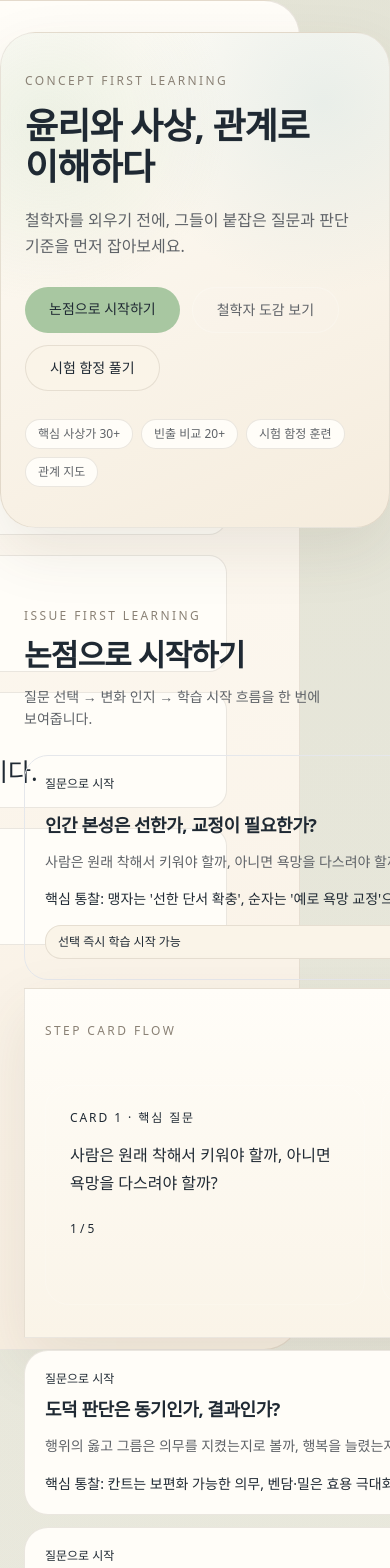
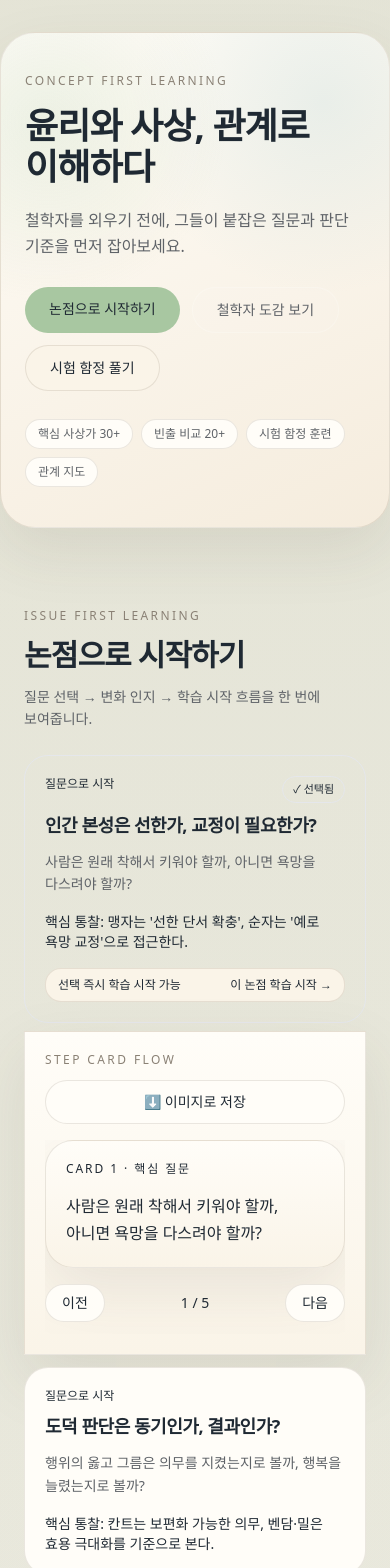
Before and after one commit to yogitobi31/yunsa-philosopher-atlas, a Next.js app: page / in a window 390 px wide. Shown: the top 1568 px of the page. Built offline with nearby package versions, Linux system fonts and the light colour scheme.

Commit message:
Refactor step cards to pager and switch export to canvas

```diff
--- a/app/globals.css
+++ b/app/globals.css
@@ -31,10 +31,10 @@ body {
   word-break: keep-all;
 }
 body { overflow-x: clip; }
-main, .app-shell, .page-shell, .page-container { width: 100%; max-width: 100%; }
-.page-shell { width: min(100% - 32px, 1120px); margin-inline: auto; }
-.section, .card-section, .content-section, .step-card-flow, .step-card-row, .comparison-grid, .export-preview-wrapper, .content-row, .content-grid { width: 100%; max-width: 100%; min-width: 0; }
-.step-card-row > *, .comparison-grid > *, .content-row > *, .content-grid > * { min-width: 0; }
+main, .app, .app-shell, .page-shell, .page-container { width: 100%; max-width: 100%; min-width: 0; }
+.page-shell, .content-shell { width: min(100% - 32px, 1120px); margin-inline: auto; }
+.section, .card-section, .content-section, .step-card-flow, .comparison-grid, .content-row, .content-grid, .comparison-section, .related-section, .card, .question-card, section { width: 100%; max-width: 100%; min-width: 0; box-sizing: border-box; }
+section > *, .card > *, .question-card > *, .comparison-section > *, .related-section > *, .comparison-grid > *, .content-row > *, .content-grid > * { min-width: 0; max-width: 100%; }
 
 .glass { border: 1px solid var(--line); background: linear-gradient(180deg, #fffdf8 0%, #faf4e8 100%); box-shadow: var(--shadow-soft); }
 .section-shell { @apply rounded-[1.75rem] p-6 md:p-8 lg:p-10; }
@@ -45,20 +45,11 @@ main, .app-shell, .page-shell, .page-container { width: 100%; max-width: 100%; }
 .hero-network { position:absolute; inset:0; background-image: radial-gradient(circle at 12% 18%, rgba(168,199,161,.2), transparent 34%), radial-gradient(circle at 83% 14%, rgba(159,202,208,.2), transparent 36%); }
 
 .step-card-flow { width: 100%; max-width: 100%; min-width: 0; overflow: hidden; }
-.step-card-row { display:flex; gap:16px; width:100%; max-width:100%; min-width:0; overflow-x:auto; overflow-y:hidden; scroll-snap-type:x mandatory; padding-bottom:12px; -webkit-overflow-scrolling:touch; }
-.step-card { flex:0 0 clamp(280px, 38vw, 360px); min-width:280px; max-width:360px; min-height:220px; scroll-snap-align:start; word-break:keep-all; overflow-wrap:break-word; white-space:normal; line-height:1.7; }
-@media (max-width: 640px) { .step-card { flex-basis:min(82vw,340px); min-width:min(82vw,340px);} }
-
-.export-card-stage { position: fixed; left: 0; top: 0; width: 1080px; height: 1350px; transform: translateX(-200vw); pointer-events: none; z-index: -9999; overflow: hidden; contain: strict; }
-.export-card { width: 1080px; height: 1350px; box-sizing: border-box; background: linear-gradient(180deg, #fffdf8 0%, #f8efe2 100%); color: var(--text-main); padding: 72px; border: 1px solid var(--line); border-radius: 36px; display:grid; grid-template-rows:auto auto repeat(4, auto) 1fr auto; gap: 20px; }
-.export-card-header { padding: 22px 24px; border: 1px solid var(--line); border-radius: 20px; background: #fffaf1; }
-.export-card-kicker { font-size: 22px; letter-spacing: .1em; color: var(--text-soft); }
-.export-card-title { font-size: 52px; line-height: 1.2; font-weight: 800; letter-spacing: -0.03em; }
-.export-card-main-question { font-size: 30px; line-height: 1.6; color: var(--text-muted); }
-.export-card-section { border: 1px solid var(--line); border-radius: 18px; padding: 16px 18px; background: var(--surface); }
-.export-card-section h3 { font-size: 23px; font-weight: 750; margin-bottom: 8px; letter-spacing: -0.02em; }
-.export-card-section p { font-size: 25px; line-height: 1.6; color: var(--text-main); word-break: keep-all; overflow-wrap: break-word; }
-.export-card-tags { display:flex; flex-wrap:wrap; gap:8px; }
-.export-card-tag { border: 1px solid var(--line); border-radius: 999px; padding: 8px 14px; font-size: 20px; color: var(--text-main); background: var(--surface-soft); }
+.step-card-pager { width: 100%; max-width: 720px; margin-inline: auto; }
+.step-card { width: 100%; max-width: 100%; min-width: 0; box-sizing: border-box; border-radius: 28px; padding: clamp(20px, 4vw, 36px); background: linear-gradient(180deg, #FFFDF8 0%, #FAF4E8 100%); border: 1px solid rgba(80, 65, 45, 0.12); box-shadow: 0 24px 60px rgba(80, 65, 45, 0.10); color: #1F2933; overflow-wrap: break-word; word-break: keep-all; white-space: normal; line-height: 1.7; }
+.step-card * { max-width: 100%; min-width: 0; overflow-wrap: break-word; word-break: keep-all; white-space: normal; }
+.step-card-header { display: flex; align-items: center; justify-content: space-between; gap: 12px; flex-wrap: wrap; }
+.save-button { max-width: 100%; white-space: normal; }
+@media (max-width: 640px) { .step-card-header { display: block; } .save-button { width: 100%; margin-top: 12px; } }
 .archive-footer { border-top: 1px solid var(--line); margin-top: 3rem; padding: 2rem 0; }
 .archive-footer__inner { width: min(100% - 32px, 1120px); margin: 0 auto; color: var(--text-soft); }
--- a/src/components/IssueDetailPanel.tsx
+++ b/src/components/IssueDetailPanel.tsx
@@ -1,22 +1,19 @@
 "use client";
 import Link from "next/link";
-import { useMemo, useRef, useState } from "react";
+import { useMemo, useState } from "react";
 import { philosophers } from "@/data/philosophers";
 import { IssueTopic } from "@/src/types/issueTopic";
-import { toPngBlob } from "@/src/lib/htmlToImage";
-import { MemorizationExportCard } from "@/src/components/MemorizationExportCard";
 
 type Props = { topic: IssueTopic; compact?: boolean };
-
 type SaveState = "idle" | "saving" | "success" | "error";
 
 const nameById = Object.fromEntries(philosophers.map((p) => [p.id, p.name]));
 
 export function IssueDetailPanel({ topic, compact = false }: Props) {
-  const exportCardRef = useRef<HTMLDivElement | null>(null);
   const [toast, setToast] = useState<string | null>(null);
   const [saveError, setSaveError] = useState("");
   const [saveState, setSaveState] = useState<SaveState>("idle");
+  const [currentStep, setCurrentStep] = useState(0);
   const philosopherIds = useMemo(() => topic.relatedPhilosophers.join("-"), [topic]);
   const compareText = useMemo(
     () => topic.comparePairs.map((pair) => `${nameById[pair.a] ?? pair.a} vs ${nameById[pair.b] ?? pair.b}`).join(" / "),
@@ -24,6 +21,14 @@ export function IssueDetailPanel({ topic, compact = false }: Props) {
   );
 
   const fileName = `ethics-card_${slug(philosopherIds)}_${slug(topic.id)}.png`;
+
+  const steps = [
+    { title: "CARD 1 · 핵심 질문", body: topic.question },
+    { title: "CARD 2 · 맹자 vs 순자 핵심 비교", body: compareText },
+    { title: "CARD 3 · 시험 함정 포인트", body: topic.commonTrap },
+    { title: "CARD 4 · 한 줄 암기", body: topic.shortInsight },
+    { title: "CARD 5 · 저장 안내", body: "아래 저장 버튼으로 SNS 공유용 카드 생성" },
+  ];
 
   const showToast = (text: string) => {
     setToast(text);
@@ -34,19 +39,7 @@ export function IssueDetailPanel({ topic, compact = false }: Props) {
     setSaveState("saving");
     setSaveError("");
     try {
-      const node = exportCardRef.current;
-      if (!node) throw new Error("Export card ref is null");
-
-      const rect = node.getBoundingClientRect();
-      if (!rect.width || !rect.height) throw new Error(`Export card has invalid size: ${rect.width}x${rect.height}`);
-
-      if (document.fonts?.ready) await document.fonts.ready;
-      await waitForImages(node);
-      await new Promise(requestAnimationFrame);
-      await new Promise(requestAnimationFrame);
-
-      const blob = await toPngBlob(node, { pixelRatio: 2, width: 1080, height: 1350 });
-      const isMobile = /Android|iPhone|iPad|iPod/i.test(navigator.userAgent);
+      const blob = await createMemorizationPng(topic, compareText);
       const isIOS = /iPad|iPhone|iPod/.test(navigator.userAgent) || (/Macintosh/.test(navigator.userAgent) && navigator.maxTouchPoints > 1);
 
       if (isIOS) {
@@ -58,27 +51,17 @@ export function IssueDetailPanel({ topic, compact = false }: Props) {
       }
 
       const url = URL.createObjectURL(blob);
-      if (isMobile) {
-        const link = document.createElement("a");
-        link.href = url;
-        link.download = fileName;
-        link.rel = "noopener";
-        document.body.appendChild(link);
-        link.click();
-        link.remove();
-      } else {
       const link = document.createElement("a");
       link.href = url;
       link.download = fileName;
       document.body.appendChild(link);
       link.click();
       link.remove();
-      }
       setTimeout(() => URL.revokeObjectURL(url), 1000);
       setSaveState("success");
       showToast("암기카드 이미지가 저장되었습니다.");
     } catch (error) {
-      console.error("Image export failed:", error);
+      console.error("Canvas image export failed:", error);
       setSaveState("error");
       const message = error instanceof Error ? error.message : String(error);
       setSaveError(message);
@@ -86,35 +69,30 @@ export function IssueDetailPanel({ topic, compact = false }: Props) {
     }
   };
 
-  const steps = [
-    { title: "CARD 1 · 핵심 질문", body: topic.question },
-    { title: "CARD 2 · 맹자 vs 순자 핵심 비교", body: compareText },
-    { title: "CARD 3 · 시험 함정 포인트", body: topic.commonTrap },
-    { title: "CARD 4 · 한 줄 암기", body: topic.shortInsight },
-    { title: "CARD 5 · 저장용 프리미엄 카드", body: "아래 저장 버튼으로 SNS 공유용 카드 생성" },
-  ];
-
   return (
     <article className={`premium-card glass relative ${compact ? "p-5" : "p-6 md:p-7"}`}>
-      <div className="mb-3 flex items-center justify-between gap-2">
+      <div className="step-card-header mb-3">
         <p className="eyebrow">Step Card Flow</p>
-        <button disabled={saveState === "saving"} onClick={downloadImage} className="inline-flex min-h-11 items-center gap-2 rounded-full border border-[color:var(--line)] bg-[color:var(--surface)] px-4 py-2 text-sm text-[color:var(--text-main)] hover:border-cyan-200/60 disabled:cursor-not-allowed disabled:opacity-55">
+        <button disabled={saveState === "saving"} onClick={downloadImage} className="save-button inline-flex min-h-11 items-center justify-center gap-2 rounded-full border border-[color:var(--line)] bg-[color:var(--surface)] px-4 py-2 text-sm text-[color:var(--text-main)] hover:border-cyan-200/60 disabled:cursor-not-allowed disabled:opacity-55">
           ⬇ {saveState === "saving" ? "저장 중..." : saveState === "success" ? "저장 완료" : saveState === "error" ? "저장 실패" : "이미지로 저장"}
         </button>
       </div>
 
-      <div className="step-card-flow mt-4"><div className="step-card-row mt-4 pb-[calc(1rem+env(safe-area-inset-bottom))] [scrollbar-width:none] [&::-webkit-scrollbar]:hidden">
-        {steps.map((step, idx) => (
-          <section key={step.title} className="step-card rounded-3xl border border-white/15 bg-gradient-to-b from-[#fffdf8] to-[#faf4e8] p-6 shadow-[0_16px_40px_rgba(80,65,45,.12)]">
-            <p className="text-xs tracking-[0.16em] text-[color:var(--text-soft)]">{step.title}</p>
-            <p className="mt-4 text-[clamp(1rem,4.1vw,1.18rem)] leading-[1.75] text-[color:var(--text-main)] [word-break:keep-all] break-words">{step.body}</p>
-            <p className="mt-6 text-xs text-[color:var(--text-soft)]">{idx + 1} / 5</p>
+      <div className="step-card-flow mt-4">
+        <div className="step-card-pager">
+          <section className="step-card">
+            <p className="text-xs tracking-[0.16em] text-[color:var(--text-soft)]">{steps[currentStep].title}</p>
+            <p className="mt-4 text-[clamp(1rem,4.1vw,1.18rem)] text-[color:var(--text-main)]">{steps[currentStep].body}</p>
           </section>
-        ))}
-      </div></div>
-
-      <div className="export-card-stage" aria-hidden>
-        <MemorizationExportCard ref={exportCardRef} topic={topic} />
+          <div className="mt-4 flex items-center justify-between gap-3 text-sm">
+            <button type="button" onClick={() => setCurrentStep((s) => Math.max(0, s - 1))} disabled={currentStep === 0} className="rounded-full border border-[color:var(--line)] bg-[color:var(--surface)] px-4 py-2 disabled:opacity-50">이전</button>
+            <p className="text-[color:var(--text-soft)]">{currentStep + 1} / {steps.length}</p>
+            <button type="button" onClick={() => setCurrentStep((s) => Math.min(steps.length - 1, s + 1))} disabled={currentStep === steps.length - 1} className="rounded-full border border-[color:var(--line)] bg-[color:var(--surface)] px-4 py-2 disabled:opacity-50">다음</button>
+          </div>
+          <div className="mt-3 flex items-center justify-center gap-2">
+            {steps.map((_, idx) => <button key={idx} onClick={() => setCurrentStep(idx)} className={`h-2.5 w-2.5 rounded-full ${idx === currentStep ? "bg-[color:var(--accent-gold)]" : "bg-[#d9cfbd]"}`} aria-label={`카드 ${idx + 1}`} />)}
+          </div>
+        </div>
       </div>
 
       {!compact && <div className="mt-6"><p className="text-sm font-medium text-[color:var(--text-main)]">관련 철학자</p><div className="mt-3 flex flex-wrap gap-2">{topic.relatedPhilosophers.map((id) => <Link key={id} href={`/philosophers/${id}`} className="rounded-full border border-[color:var(--line)] bg-[color:var(--surface)] px-3 py-1.5 text-sm text-[color:var(--text-main)] hover:border-white/35">{nameById[id] ?? id}</Link>)}</div></div>}
@@ -124,12 +102,116 @@ export function IssueDetailPanel({ topic, compact = false }: Props) {
   );
 }
 
-async function waitForImages(node: HTMLElement) {
-  const images = Array.from(node.querySelectorAll("img"));
-  await Promise.all(images.map((img) => (img.complete ? Promise.resolve() : new Promise<void>((resolve, reject) => {
-    img.addEventListener("load", () => resolve(), { once: true });
-    img.addEventListener("error", () => reject(new Error(`Image failed to load: ${img.src}`)), { once: true });
-  }))));
+async function createMemorizationPng(topic: IssueTopic, compareText: string) {
+  const canvas = document.createElement("canvas");
+  canvas.width = 1080;
+  canvas.height = 1350;
+
+  const ctx = canvas.getContext("2d");
+  if (!ctx) throw new Error("Canvas context is null");
+
+  const bg = ctx.createLinearGradient(0, 0, 1080, 1350);
+  bg.addColorStop(0, "#F8F1E4");
+  bg.addColorStop(0.5, "#FFFDF8");
+  bg.addColorStop(1, "#E9F0E4");
+  ctx.fillStyle = bg;
+  ctx.fillRect(0, 0, 1080, 1350);
+
+  roundRect(ctx, 80, 90, 920, 1170, 48);
+  ctx.fillStyle = "#FFFDF8";
+  ctx.fill();
+  ctx.strokeStyle = "rgba(80,65,45,0.12)";
+  ctx.lineWidth = 2;
+  ctx.stroke();
+
+  let y = 170;
+  ctx.fillStyle = "#8A8175";
+  ctx.font = "600 30px 'Apple SD Gothic Neo', 'Noto Sans KR', sans-serif";
+  ctx.fillText("윤리와 사상 구조학습 카드", 130, y);
+
+  y += 60;
+  ctx.fillStyle = "#1F2933";
+  ctx.font = "700 52px 'Apple SD Gothic Neo', 'Noto Sans KR', sans-serif";
+  y = drawWrappedText(ctx, topic.title, 130, y, 820, 64);
+
+  y += 15;
+  ctx.strokeStyle = "rgba(80,65,45,0.18)";
+  ctx.beginPath(); ctx.moveTo(130, y); ctx.lineTo(950, y); ctx.stroke();
+
+  const sections = [
+    ["핵심 질문", topic.question],
+    ["핵심 비교 (맹자 vs 순자)", compareText],
+    ["시험 함정", topic.commonTrap],
+    ["한 줄 암기", topic.shortInsight],
+  ] as const;
+
+  for (const [heading, body] of sections) {
+    y += 52;
+    ctx.fillStyle = "#5F6368";
+    ctx.font = "700 32px 'Apple SD Gothic Neo', 'Noto Sans KR', sans-serif";
+    ctx.fillText(heading, 130, y);
+    y += 20;
+    ctx.fillStyle = "#1F2933";
+    ctx.font = "500 34px 'Apple SD Gothic Neo', 'Noto Sans KR', sans-serif";
+    y = drawWrappedText(ctx, body, 130, y + 28, 820, 48);
+  }
+
+  return await new Promise<Blob>((resolve, reject) => {
+    canvas.toBlob((blob) => blob ? resolve(blob) : reject(new Error("canvas.toBlob returned null")), "image/png", 1);
+  });
+}
+
+function drawWrappedText(ctx: CanvasRenderingContext2D, text: string, x: number, y: number, maxWidth: number, lineHeight: number) {
+  const words = text.split(" ");
+  let line = "";
+  let currentY = y;
+
+  const flushLine = () => {
+    if (!line) return;
+    ctx.fillText(line, x, currentY);
+    line = "";
+    currentY += lineHeight;
+  };
+
+  for (const word of words) {
+    const testLine = line ? `${line} ${word}` : word;
+    if (ctx.measureText(testLine).width <= maxWidth) {
+      line = testLine;
+      continue;
+    }
+    if (line) flushLine();
+
+    if (ctx.measureText(word).width <= maxWidth) {
+      line = word;
+    } else {
+      let chunk = "";
+      for (const char of word) {
+        const testChunk = chunk + char;
+        if (ctx.measureText(testChunk).width > maxWidth && chunk) {
+          ctx.fillText(chunk, x, currentY);
+          currentY += lineHeight;
+          chunk = char;
+        } else {
+          chunk = testChunk;
+        }
+      }
+      line = chunk;
+    }
+  }
+
+  flushLine();
+  return currentY;
+}
+
+function roundRect(ctx: CanvasRenderingContext2D, x: number, y: number, width: number, height: number, radius: number) {
+  const r = Math.min(radius, width / 2, height / 2);
+  ctx.beginPath();
+  ctx.moveTo(x + r, y);
+  ctx.arcTo(x + width, y, x + width, y + height, r);
+  ctx.arcTo(x + width, y + height, x, y + height, r);
+  ctx.arcTo(x, y + height, x, y, r);
+  ctx.arcTo(x, y, x + width, y, r);
+  ctx.closePath();
 }
 
 function blobToDataUrl(blob: Blob) {
--- a/src/components/MemorizationExportCard.tsx
+++ /dev/null
@@ -1,34 +0,0 @@
-import { forwardRef } from "react";
-import { philosophers } from "@/data/philosophers";
-import { IssueTopic } from "@/src/types/issueTopic";
-
-const nameById = Object.fromEntries(philosophers.map((p) => [p.id, p.name]));
-
-type Props = { topic: IssueTopic };
-
-export const MemorizationExportCard = forwardRef<HTMLDivElement, Props>(function MemorizationExportCard({ topic }, ref) {
-  const philosopherTags = topic.relatedPhilosophers.map((id) => nameById[id] ?? id);
-  const compareText = topic.comparePairs.map((pair) => `${nameById[pair.a] ?? pair.a} vs ${nameById[pair.b] ?? pair.b}`).join(" / ");
-
-  return (
-    <div ref={ref} className="export-card">
-      <header className="export-card-header">
-        <p className="export-card-kicker">윤리와 사상 구조학습 카드</p>
-        <h2 className="export-card-title">{topic.title}</h2>
-      </header>
-      <p className="export-card-main-question">메인 질문 · {topic.question}</p>
-
-      <section className="export-card-section"><h3>핵심 질문</h3><p>{topic.question}</p></section>
-      <section className="export-card-section"><h3>핵심 비교 (맹자 vs 순자)</h3><p>{compareText}</p></section>
-      <section className="export-card-section"><h3>시험 함정</h3><p>{topic.commonTrap}</p></section>
-      <section className="export-card-section"><h3>한 줄 암기</h3><p>{topic.shortInsight}</p></section>
-
-      <footer className="export-card-section">
-        <h3>관련 철학자 태그</h3>
-        <div className="export-card-tags">
-          {philosopherTags.map((tag) => (<span key={tag} className="export-card-tag">#{tag}</span>))}
-        </div>
-      </footer>
-    </div>
-  );
-});
```
Also changed, not shown: src/lib/htmlToImage.ts (deleted, +0 -48 lines). Lines whose indentation alone changed are shown as unchanged.
